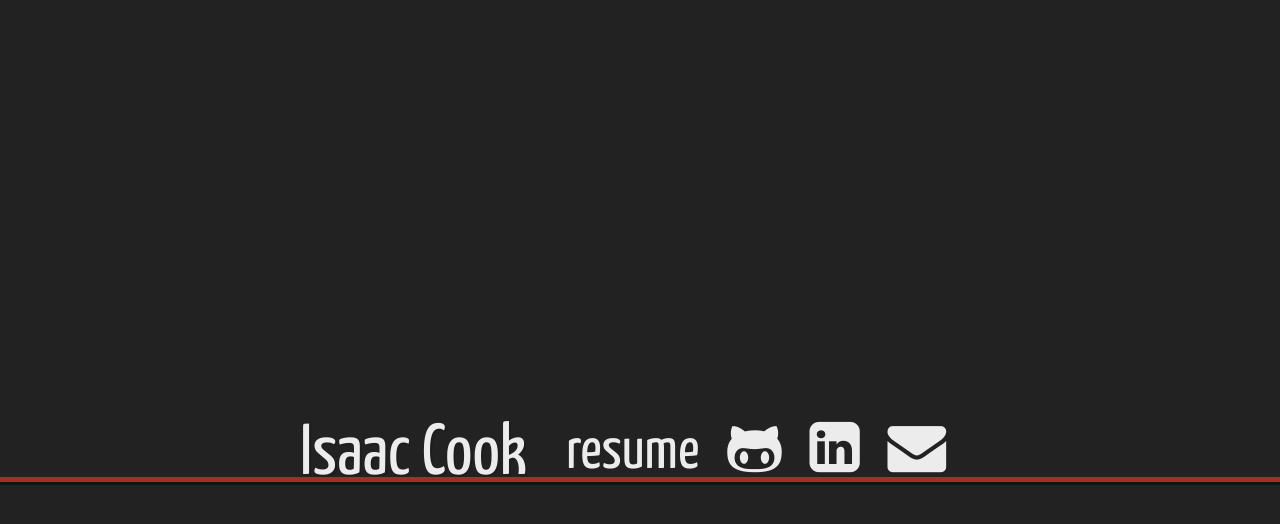
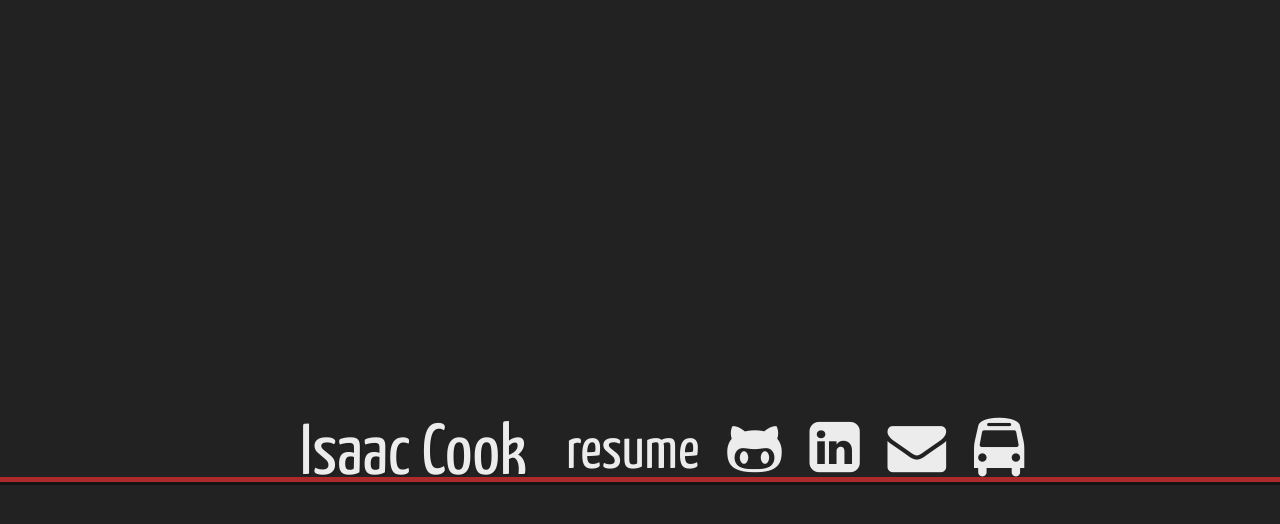
Before and after one commit to icook/personal, a Jekyll site: the page built from index.html, in a window 1280 px wide. Shown: the top 524 px of the page. Built offline with Jekyll 4.4.1, drawn with Linux system fonts in a browser that asks for light colours; nearby versions of some CDN libraries; Markdown is read by kramdown in place of the engine named in the settings.

Commit message:
Add my travel log

```diff
--- a/_layouts/default.html
+++ b/_layouts/default.html
@@ -13,7 +13,7 @@
         <!-- Custom CSS -->
         <link rel="stylesheet" href="css/main.css">
         <link rel="stylesheet" href="css/tipped.css">
-        <link rel="stylesheet" href="//netdna.bootstrapcdn.com/font-awesome/4.0.3/css/font-awesome.min.css">
+        <link rel="stylesheet" href="//maxcdn.bootstrapcdn.com/font-awesome/4.4.0/css/font-awesome.min.css"">
 
     </head>
     <body>
--- a/index.html
+++ b/index.html
@@ -12,6 +12,8 @@ title: Isaac Cook
     <a href="https://www.linkedin.com/pub/isaac-cook/8/52/114"><i class="fa fa-linkedin-square" title="LinkedIn"></i></a>
     &nbsp;
     <a href="mailto:isaacbcook@gmail.com"><i class="fa fa-envelope" title="Email me"></i></a>
+    &nbsp;
+    <a href="http://bitbumper.tumblr.com/"><i class="fa fa-bus" title="Travel Log"></i></a>
     &nbsp; &nbsp; &nbsp; &nbsp;
     <a id="return">&#x226a;</a>
 </header>
```
